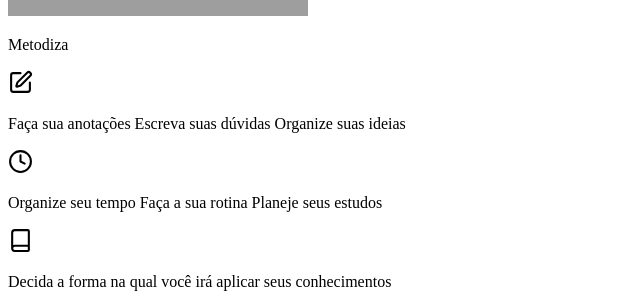
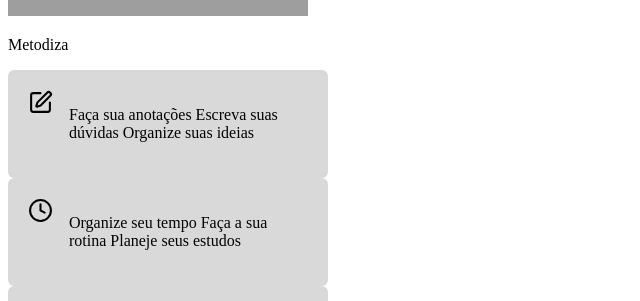
Before and after one commit to matheuscristian/metodiza, a Next.js app: page / in a window 1280 px wide. Shown: the part 651-952 px from the top of the page, without its empty margins (0-640 px from the left). Built offline with nearby package versions, Linux system fonts and the light colour scheme; grey boxes are pictures that could not be loaded.

Commit message:
Adiciona algumas animações

```diff
--- /dev/null
+++ b/app/page.css
@@ -0,0 +1,9 @@
+@reference "tailwindcss";
+
+.overview-card {
+    @apply grid grid-cols-[auto_1fr] max-w-[280px] gap-4 bg-black/15 p-5 rounded-md select-none transition-transform duration-300 will-change-transform;
+
+    &:hover {
+        @apply scale-105;
+    }
+}
--- a/app/page.tsx
+++ b/app/page.tsx
@@ -1,6 +1,8 @@
 import { Button } from "@/components/ui/button";
 import { Book, Clock, PenSquare } from "lucide-react";
 import Image from "next/image";
+import "./page.css";
+
 export default function Home() {
     const logoSize = 300;
     const cardIconSize = 25;
@@ -29,7 +31,7 @@ export default function Home() {
                                 </p>
                             </div>
 
-                            <Button className="py-5 px-25 mt-10 rounded-[5px] text-white bg-[#35C0D2] hover:bg-[#4d8991]">
+                            <Button className="py-5 px-25 mt-10 rounded-[5px] text-white bg-[#35C0D2] hover:bg-[#4d8991] active:scale-[99%] will-change-transform duration-100">
                                 Cadastrar
                             </Button>
                         </div>
@@ -46,17 +48,19 @@ export default function Home() {
             </div>
             <div className="py-10">
                 <div className="w-full px-52 flex justify-around">
-                    <div className="grid grid-cols-[auto_1fr] max-w-[280px] gap-4 bg-black/15 p-5 rounded-md">
+                    <div className="overview-card">
                         <PenSquare size={cardIconSize} className="my-auto" />
-                        <p className="text-xl">Faça sua anotações Escreva suas dúvidas Organize suas ideias</p>
+                        <p className="text-xl leading-8">
+                            Faça sua anotações Escreva suas dúvidas Organize suas ideias
+                        </p>
                     </div>
-                    <div className="grid grid-cols-[auto_1fr] max-w-[280px] gap-4 bg-black/15 p-5 rounded-md">
+                    <div className="overview-card">
                         <Clock size={cardIconSize} className="my-auto" />
-                        <p className="text-xl">Organize seu tempo Faça a sua rotina Planeje seus estudos</p>
+                        <p className="text-xl leading-8">Organize seu tempo Faça a sua rotina Planeje seus estudos</p>
                     </div>
-                    <div className="grid grid-cols-[auto_1fr] max-w-[280px] gap-4 bg-black/15 p-5 rounded-md">
+                    <div className="overview-card">
                         <Book size={cardIconSize} className="my-auto" />
-                        <p className="text-xl">Decida a forma na qual você irá aplicar seus conhecimentos</p>
+                        <p className="text-xl leading-8">Decida a forma na qual você irá aplicar seus conhecimentos</p>
                     </div>
                 </div>
             </div>
```
